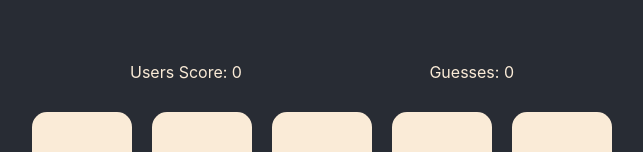
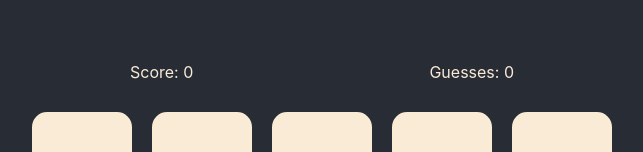
Before and after one commit to amlane/matching-game, a React (Create React App) app: page / in a window 1280 px wide. Shown: the part 138-290 px from the top of the page, without its empty margins (318-961 px from the left). Built offline with nearby package versions, Linux system fonts and the light colour scheme.

Commit message:
styling fixes

```diff
--- a/src/components/Cards.jsx
+++ b/src/components/Cards.jsx
@@ -49,7 +49,7 @@ function Cards() {
   return (
     <>
       <div className="scoreboard">
-        <span>Users Score: {usersScore}</span>
+        <span>Score: {usersScore}</span>
         <span>Guesses: {guessCount}</span>
       </div>
       <div className="gameboard">
@@ -78,7 +78,7 @@ function Cards() {
           );
         })}
       </div>
-      <p style={{ color: "white" }}>{displayMessage}</p>
+      <p className="display-msg">{displayMessage}</p>
     </>
   );
 }
--- a/src/styles/Cards.css
+++ b/src/styles/Cards.css
@@ -31,6 +31,11 @@
   margin: 0 auto;
 }
 
+.display-msg {
+  color: antiquewhite;
+  font-size: 2rem;
+}
+
 @media only screen and (max-width: 900px) {
   .single-card {
     height: 70px;
```
